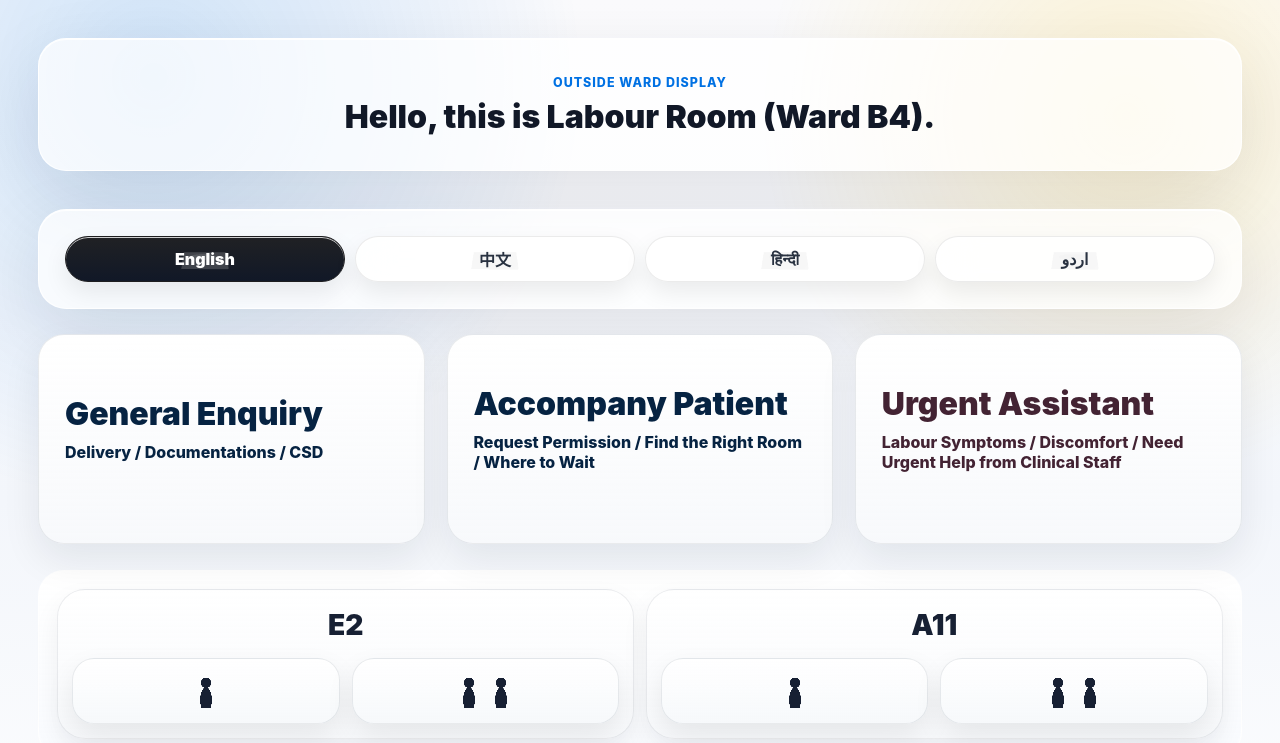
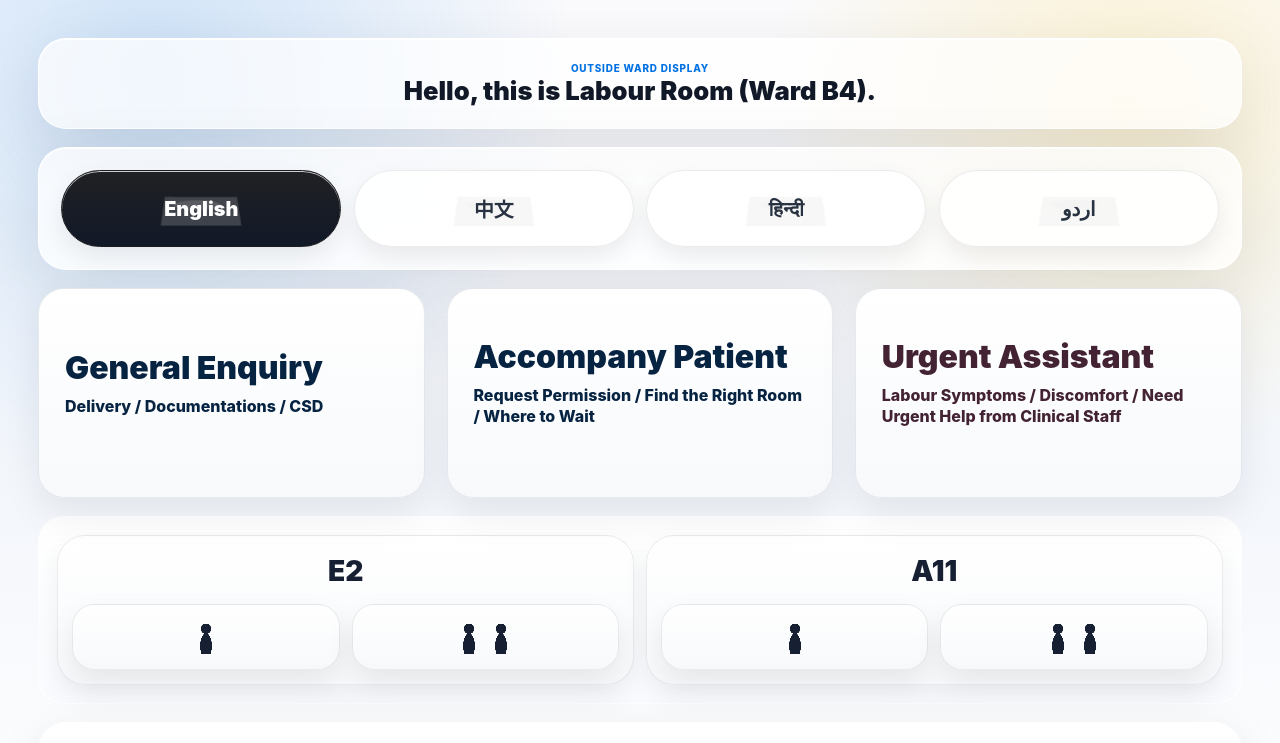
Before and after one commit to ninabun/smart-reception, a Next.js app: page /outside in a window 1280 px wide. Shown: the top 743 px of the page. Built offline with nearby package versions, Linux system fonts and the light colour scheme.

Commit message:
Resize outside header and language controls

```diff
--- a/app/globals.css
+++ b/app/globals.css
@@ -2702,3 +2702,38 @@ h3 {
   border-color: rgba(255, 214, 10, 0.4);
   color: #ffd60a;
 }
+
+.outside-display .display-topbar {
+  margin-bottom: clamp(10px, 1.4vw, 18px);
+  padding: clamp(14px, 1.8vw, 24px);
+}
+
+.outside-display .display-topbar .eyebrow {
+  font-size: clamp(0.62rem, 0.72vw, 0.78rem);
+  margin-bottom: 4px;
+}
+
+.outside-display .display-topbar h1 {
+  font-size: clamp(1.45rem, 2vw, 2.25rem);
+  line-height: 1.05;
+}
+
+.outside-display .visitor-layout {
+  gap: clamp(10px, 1.4vw, 18px);
+}
+
+.outside-display .visitor-copy {
+  min-height: 0;
+  padding: clamp(14px, 1.8vw, 22px);
+}
+
+.outside-display .language-row {
+  gap: clamp(8px, 1vw, 14px);
+}
+
+.outside-display .language {
+  font-size: clamp(1.15rem, 1.55vw, 1.55rem);
+  font-weight: 950;
+  min-height: clamp(58px, 6vw, 78px);
+  padding: 14px 18px;
+}
```
